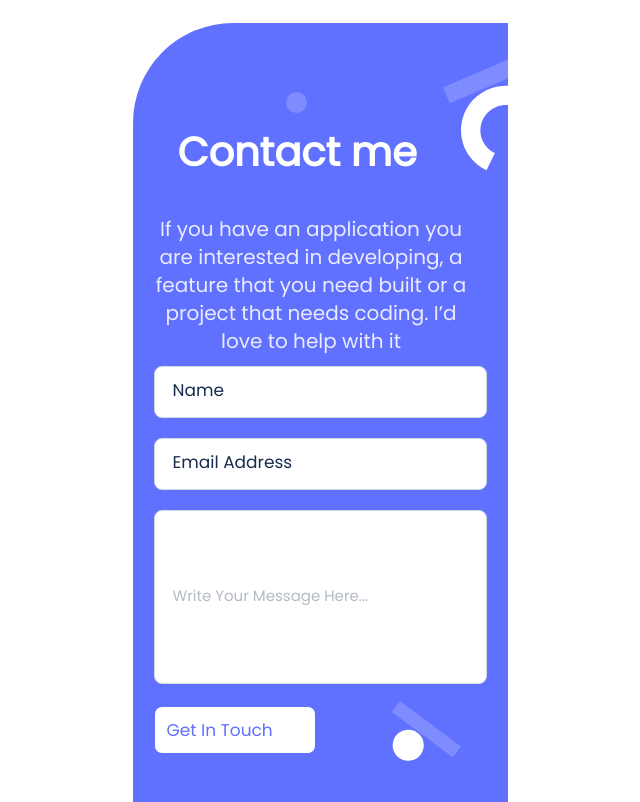
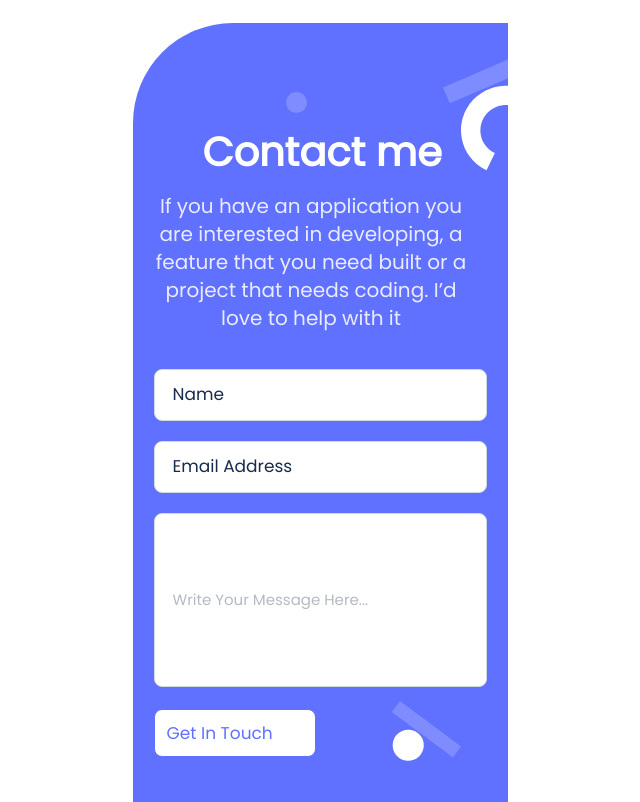
Before and after one commit to Aliahmad-karimi/Porfolio.github.io, a plain HTML site: page index.html in a window 1280 px wide. Shown: the part 4900-5702 px from the top of the page, without its empty margins (320-960 px from the left). Drawn offline with Linux system fonts and the light colour scheme.

Commit message:
fix the position of contact me

```diff
--- a/style.css
+++ b/style.css
@@ -308,9 +308,10 @@ footer .contact h2 {
   line-height: 52px;
   display: flex;
   color: #fff;
-  margin-left: 90px;
+  margin-left: 140px;
   margin-top: 103px;
   text-align: center;
+  margin-bottom: 10px;
 }
 
 footer .contact p {
@@ -322,8 +323,9 @@ footer .contact p {
   line-height: 28px;
   color: #ebebff;
   text-align: center;
-  margin-left: 60px;
-  margin-bottom: 0;
+  margin-left: 85px;
+  margin-bottom: 30px;
+  margin-top: 0;
 }
 
 .about-me .about h2 {
```
